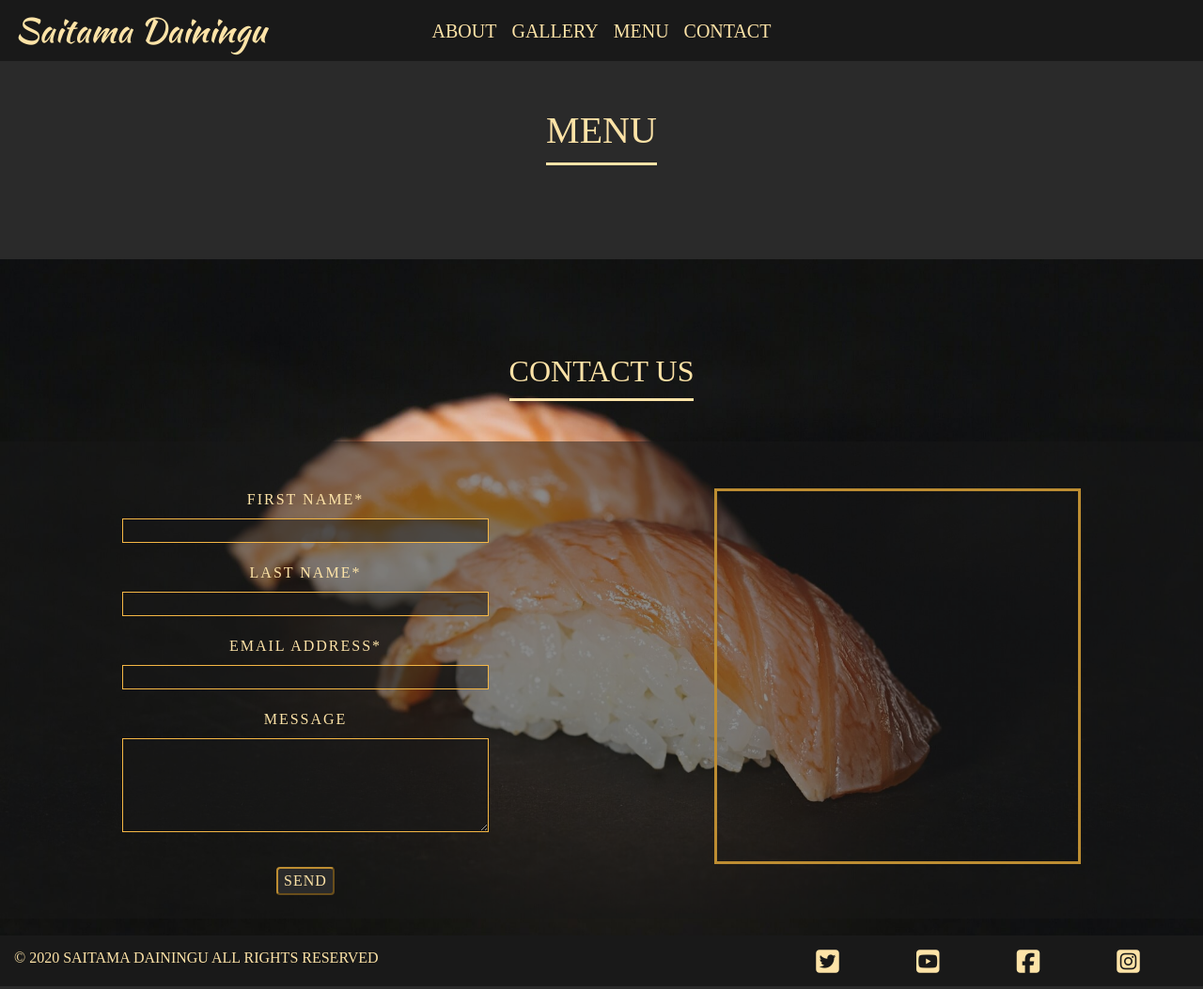
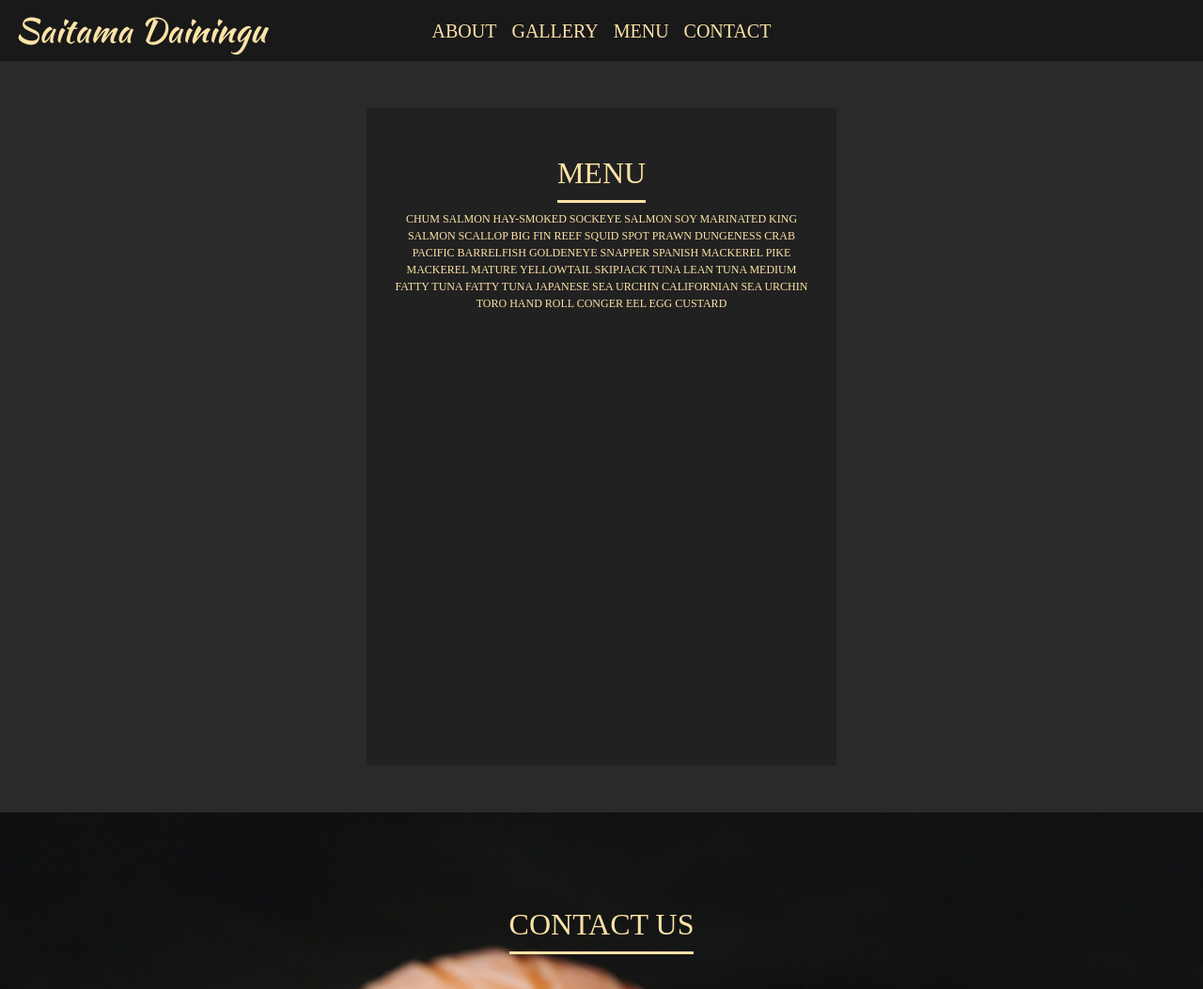
Before and after one commit to MatthewYong/saitama-dainingu, a plain HTML site: page menu.html in a window 1280 px wide. Shown: the top 1053 px of the page at 94% size. Drawn offline with nearby package versions, Linux system fonts and the light colour scheme; some packages are replaced by stand-ins of ours.

Commit message:
Add style and text to menu.html

```diff
--- a/assets/css/style.css
+++ b/assets/css/style.css
@@ -217,6 +217,37 @@ body{
     padding-bottom: 10px;
     margin-bottom: 100px;
  }
+
+/*menu.html----------------------------------Menu*/
+.menu{
+    height: 700px;
+    width: 500px;
+    padding: 50px 25px 50px 25px;
+    position: relative;
+    margin: auto;
+    margin-top: 50px;
+    margin-bottom: 50px;
+    color: #fde3a7;
+    background-color: rgba(25, 25, 25, 0.5);
+    font-family:'Noto Serif JP', serif, sans-serif;
+    text-align: center;
+    text-transform: uppercase;
+
+
+}
+
+.menu h2{
+    display: inline-block;
+    border-bottom: 3px solid;
+    padding-bottom: 10px;
+ }
+
+.menu-cover-text{
+    font-size: 12px;
+}
+
+
+
 
 
 /*----------------------------------Contact form*/
--- a/menu.html
+++ b/menu.html
@@ -45,14 +45,39 @@
 	</nav>
 	<!--End bootstrap navbar-->
 
-	<!--Start Bootstrap gallery-->
+	<!--Start Menu-->
 	<section>
-		<div class="gallery-heading">
-			<h1>Menu</h1>
+		<div class="menu">
+			<h2>
+				Menu
+			</h2>
+			<p class="menu-cover-text">
+				Chum Salmon
+				Hay-Smoked Sockeye Salmon
+				Soy Marinated King Salmon
+				Scallop
+				Big Fin Reef Squid
+				Spot Prawn
+				Dungeness Crab
+				Pacific Barrelfish
+				Goldeneye Snapper
+				Spanish Mackerel
+				Pike Mackerel
+				Mature Yellowtail
+				Skipjack Tuna
+				Lean Tuna
+				Medium Fatty Tuna
+				Fatty Tuna
+				Japanese Sea Urchin
+				Californian Sea Urchin
+				Toro Hand Roll
+				Conger Eel
+				Egg Custard
+
+			</p>
 		</div>
-
 	</section>
-	<!--End Bootstrap gallery-->
+	<!--End Menu-->
 
 
 	<!--Start contact us and location-->
```
